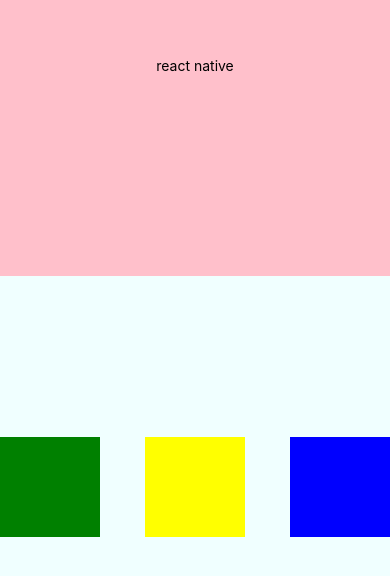
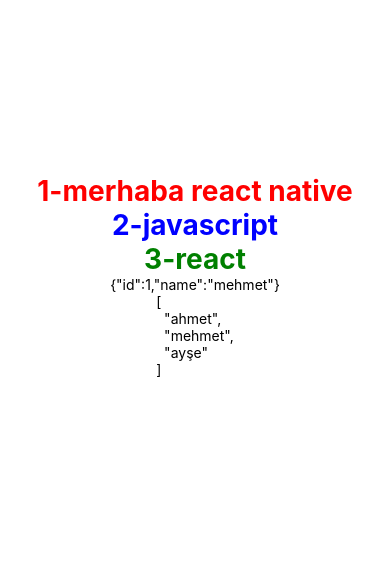
Before and after one commit to esrasumer/react-native-app, a React Native app: screen / in a window 390 px wide. Shown: the part 146-722 px from the top of the page. Built offline with nearby package versions, Linux system fonts and the light colour scheme.

Commit message:
component ve props

```diff
--- a/App.js
+++ b/App.js
@@ -1,17 +1,17 @@
-import { StatusBar } from 'expo-status-bar';
-import { StyleSheet, Text, View } from 'react-native';
+import { StyleSheet, View } from 'react-native';
+import Title from './src/components/Title';
+import Header from './src/components/Header';
+import User from './src/components/User';
+import Users from './src/components/Users';
 
 export default function App() {
   return (
     <View style={styles.container}>
-      <View style={styles.box1}>
-        <Text>react native</Text>
-      </View>
-      <View style={styles.box2}>
-        <View style={styles.child1}></View>
-        <View style={styles.child2}></View>
-        <View style={styles.child3}></View>
-      </View>
+      <Title text="merhaba react native" color="red" numberOfLines={1} />
+      <Title text="javascript" color="blue" numberOfLines={2} />
+      <Title text="react" color="green" numberOfLines={3} />
+      <User data={{ id: 1, name: 'mehmet' }} />
+      <Users data={['ahmet', 'mehmet', 'ayşe']} />
     </View>
   );
 }
@@ -19,43 +19,7 @@
 const styles = StyleSheet.create({
   container: {
     flex: 1,
-    backgroundColor: 'purple',
-    flexDirection: "column",
+    justifyContent: "center",
+    alignItems: "center",
   },
-  box1: {
-    flex: 1,
-    backgroundColor: 'pink',
-    alignItems: "center",
-    justifyContent: "center",
-  },
-  box2: {
-    flex: 1,
-    flexDirection: "row",
-    backgroundColor: "azure",
-    justifyContent: "space-between",
-    alignItems:"center",
-  },
-  // child4:{
-  //   flex:1,
-  //   backgroundColor:"red",
-  // },
-  // child5:{
-  //   flex:1,
-  //   backgroundColor:"bisque",
-  // },
-  child1: {
-    width: 100,
-    height: 100,
-    backgroundColor: 'green',
-  },
-  child2: {
-    backgroundColor: 'yellow',
-    width: 100,
-    height: 100,
-  },
-  child3: {
-    backgroundColor: "blue",
-    width: 100,
-    height: 100,
-  }
 });
--- /dev/null
+++ b/src/components/Header.js
@@ -0,0 +1,11 @@
+import { View, Text } from "react-native";
+
+const Header = () => {
+    return (
+        <View>
+            <Text>Header</Text>
+        </View>
+    );
+};
+
+export default Header;
--- /dev/null
+++ b/src/components/Title.js
@@ -0,0 +1,20 @@
+import { View, Text, StyleSheet } from "react-native"
+
+const Title = (props) => {
+    return (
+        <View>
+            <Text style={[styles.title, { color: props.color }]}>
+                {props.numberOfLines}-{props.text}
+                </Text>
+        </View>
+    );
+};
+
+const styles = StyleSheet.create({
+    title: {
+        fontSize: 28,
+        fontWeight: "700",
+    }
+})
+
+export default Title;
--- /dev/null
+++ b/src/components/User.js
@@ -0,0 +1,11 @@
+import { View, Text } from "react-native";
+
+export default function User(props) {
+    return (
+        <View>
+            <Text>
+                {JSON.stringify(props.data)}
+            </Text>
+        </View>
+    )
+}
--- /dev/null
+++ b/src/components/Users.js
@@ -0,0 +1,11 @@
+import { View, Text } from 'react-native';
+
+export default function Users(props) {
+    return (
+        <View>
+            <Text>
+                {JSON.stringify(props.data, null, 2)}
+            </Text>
+        </View>
+    )
+}
```
